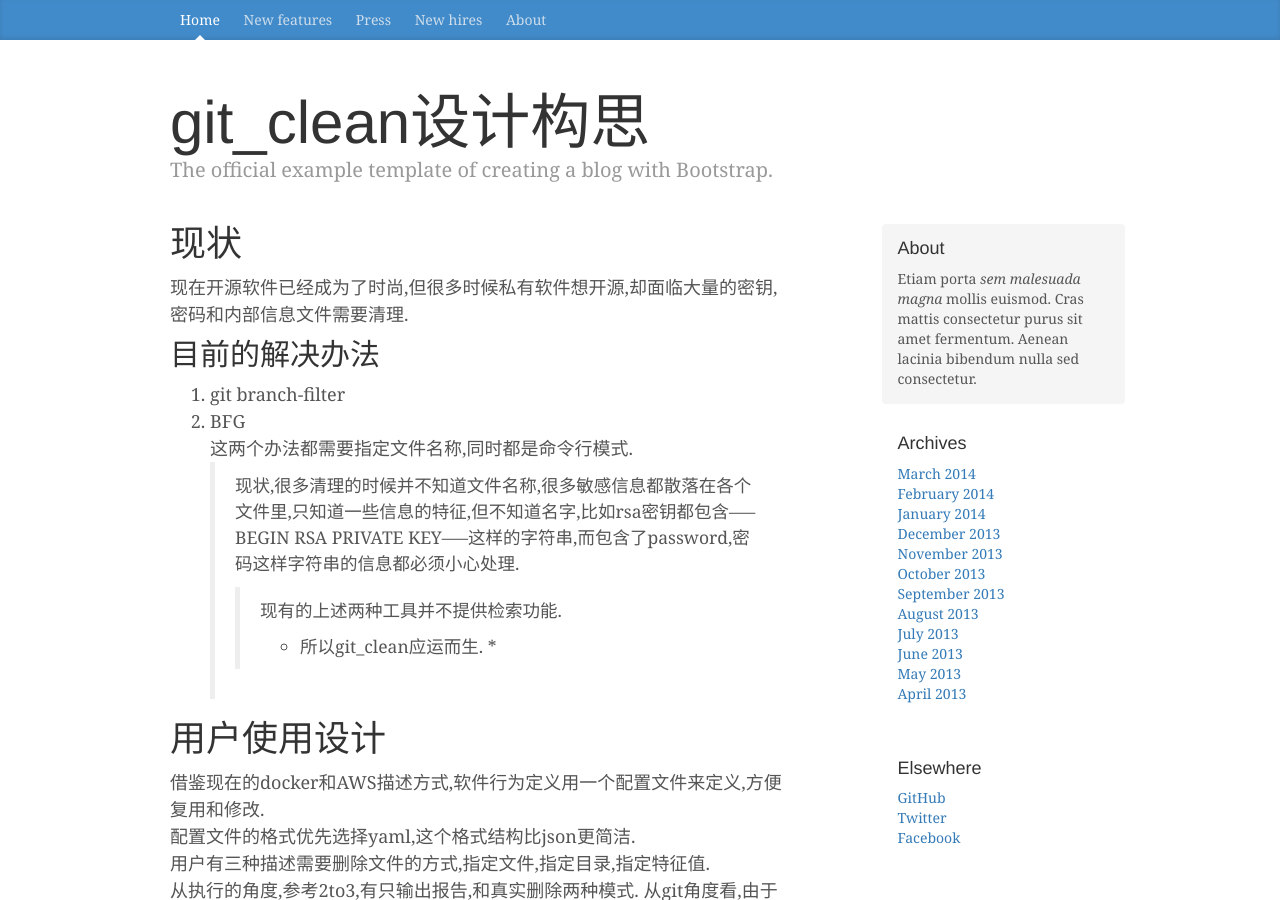
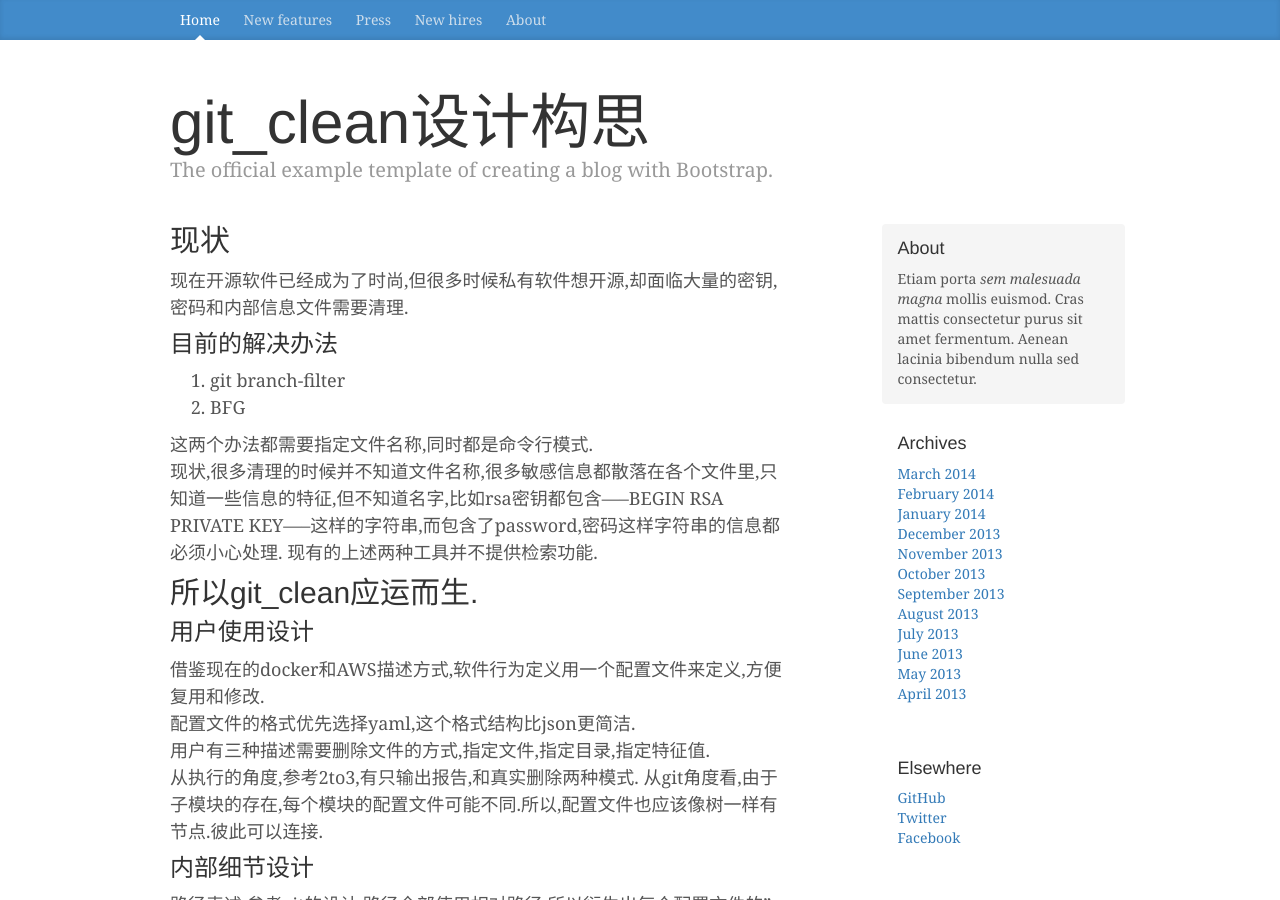
Before and after one commit to bobcyw/blog, a Jekyll site: the page built from _posts/2015-10-20-git _clean设计构思.md, in a window 1280 px wide and 900 px high. Built offline with Jekyll 4.4.1, drawn with Linux system fonts in a browser that asks for light colours; some of the changed lines change nothing that is shown.

Commit message:
看看md的格式效果

```diff
--- a/_config.yml
+++ b/_config.yml
@@ -1 +1,2 @@
 baseurl: /blog
+author: bobcyw@163.com
--- a/_layouts/Blog Template for Bootstrap.html
+++ b/_layouts/Blog Template for Bootstrap.html
@@ -5,11 +5,13 @@
     <meta http-equiv="X-UA-Compatible" content="IE=edge">
     <meta name="viewport" content="width=device-width, initial-scale=1">
     <!-- 上述3个meta标签*必须*放在最前面，任何其他内容都*必须*跟随其后！ -->
-    <meta name="description" content="">
-    <meta name="author" content="">
-    <link rel="icon" href="http://v3.bootcss.com/favicon.ico">
+    <meta name="description" content="{{ page.description }}">
+    <meta name="author" content="{{ site.author }}">
+    <link rel="icon" type="image/png" href="{{ site.baseurl }}/Blog Template for Bootstrap_files/favicon.png" sizes="any">
+    <!--<link rel="icon" href="http://v3.bootcss.com/favicon.ico">-->
+    <!--<link rel="icon" href="http://v3.bootcss.com/favicon.ico">-->
 
-    <title>Blog Template for Bootstrap</title>
+    <title>{{ page.title }}</title>
 
     <!-- Bootstrap core CSS -->
     <link href="{{ site.baseurl }}/Blog Template for Bootstrap_files/bootstrap.min.css" rel="stylesheet">
--- a/_posts/2015-10-20-git _clean设计构思.md
+++ b/_posts/2015-10-20-git _clean设计构思.md
@@ -1,30 +1,34 @@
 ---
 layout: Blog Template for Bootstrap
 title: git_clean设计构思
+description: 从用户设计, 内部设计和隐喻设计三个方面,介绍git_clean的设计思路
 ---
-# 现状
+## 现状
 现在开源软件已经成为了时尚,但很多时候私有软件想开源,却面临大量的密钥,密码和内部信息文件需要清理.
 
-## 目前的解决办法
+### 目前的解决办法
 1. git branch-filter
 2. BFG
+
 这两个办法都需要指定文件名称,同时都是命令行模式.
-> 现状,很多清理的时候并不知道文件名称,很多敏感信息都散落在各个文件里,只知道一些信息的特征,但不知道名字,比如rsa密钥都包含-----BEGIN RSA PRIVATE KEY-----这样的字符串,而包含了password,密码这样字符串的信息都必须小心处理.
->> 现有的上述两种工具并不提供检索功能.
-* 所以git_clean应运而生. *
+现状,很多清理的时候并不知道文件名称,很多敏感信息都散落在各个文件里,只知道一些信息的特征,但不知道名字,比如rsa密钥都包含-----BEGIN RSA PRIVATE KEY-----这样的字符串,而包含了password,密码这样字符串的信息都必须小心处理.
+现有的上述两种工具并不提供检索功能.
 
-# 用户使用设计
+## 所以git_clean应运而生.
+
+### 用户使用设计
+
 借鉴现在的docker和AWS描述方式,软件行为定义用一个配置文件来定义,方便复用和修改.
 配置文件的格式优先选择yaml,这个格式结构比json更简洁.
 用户有三种描述需要删除文件的方式,指定文件,指定目录,指定特征值.
 从执行的角度,参考2to3,有只输出报告,和真实删除两种模式.
 从git角度看,由于子模块的存在,每个模块的配置文件可能不同.所以,配置文件也应该像树一样有节点.彼此可以连接.
 
-# 内部细节设计
+### 内部细节设计
 路径表述,参考git的设计,路径全部使用相对路径.所以衍生出每个配置文件的"根目录"指定问题.这个问题在设计初期使用直接指定的方法,但在后来的使用过程中,感觉很啰嗦,化简思考后,把显示指定目录改为隐性指定目录,转成隐喻设计.
 指定特征值的方式,可能把一些不该删除的文件也删除掉,比如配置文件本身.或者某些不想删除的文件
 
-# 隐喻设计
+### 隐喻设计
 这里的隐喻设计特指虽然可以把接口暴露给用户,让用户定义,但有符合用户潜意识的定义模式,于是优先使用符合用户潜意识的模式.
 配置文件管理指定的"根目录",大部分情况,把配置文件放在哪个目录下,就表示对哪个目录生效,这是常见的表述方式,用户已经形成习惯,所以在配置文件里再指定"根目录"是画蛇添足的,扭曲的指定,也让用户不能按照习惯使用.
 默认操作并不删除文件,而只是给出要删除文件的报告,这方便新手用户,在不知情的情况下也不会误删文件.
```
Also changed, not shown: Blog Template for Bootstrap_files/favicon.png (added), 1 other file.
